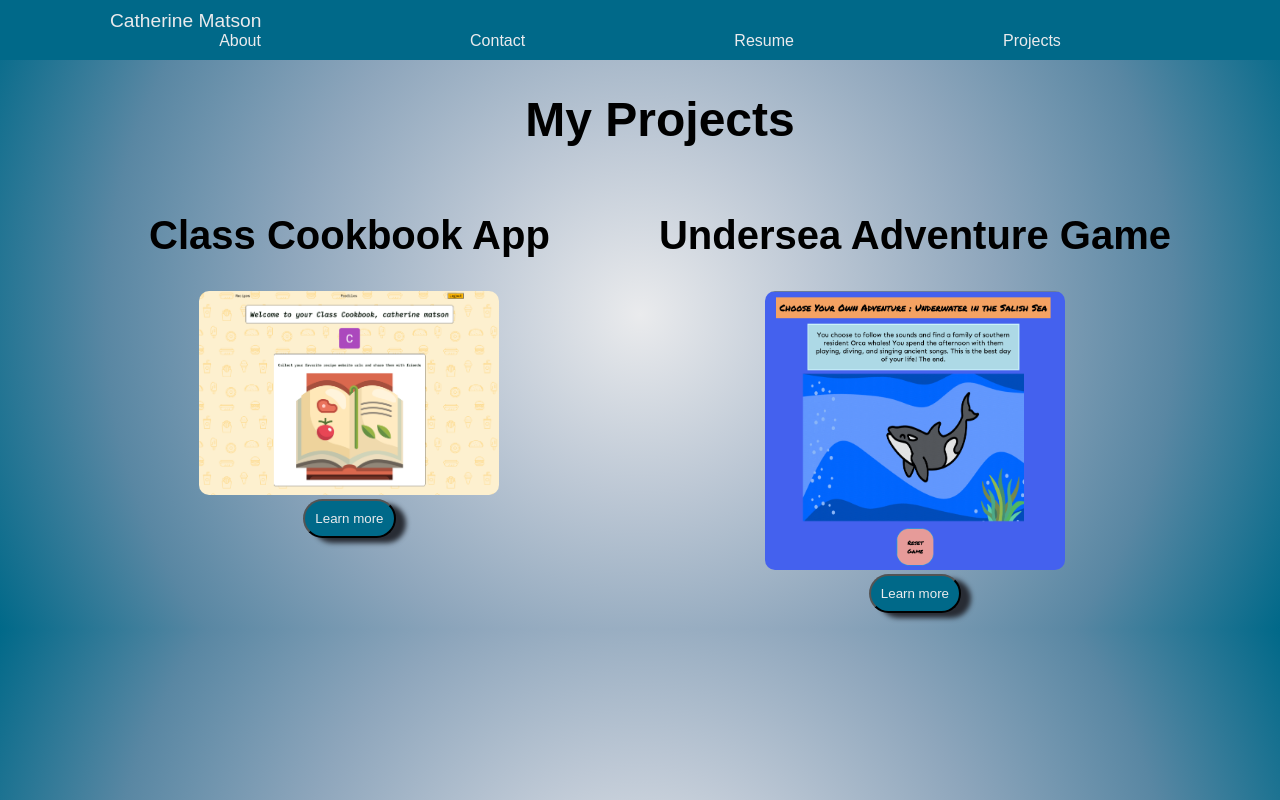
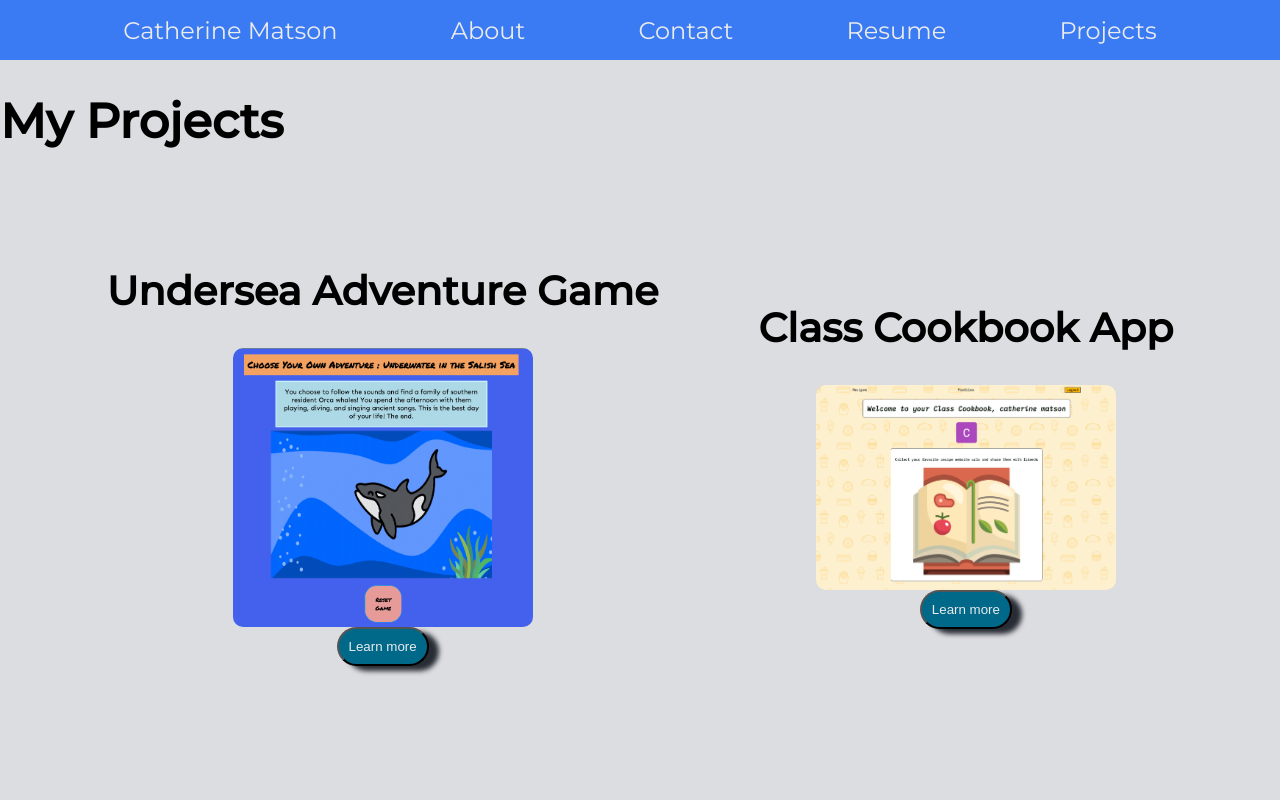
Before and after one commit to CCMatson/catherine-portfolio, a React (Create React App) app: page /projects in a window 1280 px wide. Shown: the top 800 px of the page. Built offline with nearby package versions, Linux system fonts and the light colour scheme; a web font is replaced by a local one.

Commit message:
begin to style project pages

```diff
--- a/src/App.css
+++ b/src/App.css
@@ -1,52 +1,71 @@
 /* <style> */
 
   @import url('https://fonts.googleapis.com/css2?family=Biryani:wght@200;300;400;600;700;800;900&display=swap');
+  @import url('https://fonts.googleapis.com/css2?family=Cardo:ital@0;1&family=Montserrat:ital,wght@0,300;0,400;0,500;1,300;1,400;1,500&display=swap');
 
 /* </style> */
 
 body {
 font-family: 'Biryani', sans-serif;
-background-image: radial-gradient(circle, #eaebed, #bdc8d5, #8ea6bc, #5987a3, #006989);
-background: cover
-
+font-family: 'Cardo', serif;
+font-family: 'Montserrat', sans-serif;
+/* background-image: radial-gradient(circle, #eaebed, #bdc8d5, #8ea6bc, #5987a3, #006989); */
+/* background: cover */
+background-color: RGB(220, 221, 225);
 }
 
 
-.App {
+/* .App {
   text-align: center;
-}
+} */
 
 .navBar {
-  background-color: #006989;
+  /* background-color: #006989; */
+  background-color: RGB(58, 122, 242);
   padding: 10px;
   display: flex;
   flex-direction: column;
+  /* font-family: 'Cardo', serif; */
+  font-weight: 400;
+  font-size: 24px;
 }
 
-.nav-link{
+/* .nav-link{
   display: flex;
   padding-left: 100px;
   font-size: larger;
   color: #eaebed;
-}
+} */
 
-.link-home{
+/* .link-home{
   color: black;
   text-decoration: none;
   color: #eaebed;
 
-}
+} */
 
-.link-home:hover{
+/* .link-home:hover{
   color: #a3bac3;
   text-decoration: none;
-}
+} */
 
 .links-container {
   display: flex;
   justify-content: space-evenly;
+  align-items: center;
+  height: 40px;
 }
 
+h1{
+  font-size: 48px;
+}
+h2{
+  font-size: 40px;
+}
+h4{
+  font-size: 24px;
+  font-family: 'Cardo', serif;
+}
 .link-pages{
   text-decoration: none;
   color: #eaebed;
@@ -54,13 +73,39 @@ background: cover
 
 .link-pages:hover{
   text-decoration: none;
-  color: #a3bac3;
+  color: RGB(58, 122, 242);
+  background-color: #eaebed;
+  border-radius: 5px;
+  padding: 5px;
+
 }
 
 main{
   background-color: transparent;
+  width: 100%;
+}
 
+.home-page{
+  display: flex;
+  justify-content: center;
+  align-items: center;
+  height: 50vh;
 }
+
+.home-text{
+  width: 40%;
+  display: flex;
+  justify-content: center;
+  align-items: center;
+  font-size: 16px;
+}
+.home-image{
+  display: flex;
+  justify-content: center;
+  align-items: center;
+  width: 45%;
+}
+
 
 img {
   width: 300px;
@@ -87,13 +132,13 @@ img {
   border-radius: 20px;
 }
 
-.about-me{
+/* .about-me{
   display: flex;
   justify-content: flex-start;
   align-items: center;
   flex-direction: column;
   padding-top: 150px;
-}
+} */
 
 .resume-container{
   padding-top: 150px;
@@ -137,29 +182,30 @@ img {
   font-weight: bold;
 }
 
+.project-list{
+  display: flex;
+  flex-wrap: wrap;
+  justify-content: center;
+  align-items: center;
+}
+
 .project-preview{
   display: flex;
-  flex-direction: row-reverse;
-  justify-content: space-evenly;
+  justify-content: center;
+  align-items: center;
+  padding: 50px;
 }
 
-.home-page{
+.preview-container{
+  /* height: 25vh;
+  width: 30vw; */
   display: flex;
-  justify-content: flex-start;
+  flex-direction: column;
+  justify-content: center;
   align-items: center;
-  flex-direction: column;
-  padding-top: 150px;
 }
 
-h1{
-  font-size: 48px;
-}
-h2{
-  font-size: 40px;
-}
-h4{
-  font-size: 24px;
-}
+
 
 .learn-more-button{
   background-color: #006989;
--- a/src/components/NavBar.jsx
+++ b/src/components/NavBar.jsx
@@ -3,15 +3,15 @@ import { Link } from "react-router-dom";
 function NavBar() {
     return (
         <nav className="navBar">
-            <div className="nav-link">
-            <Link className="link-home"
+            {/* <div className="nav-link"> */}
+            <div className="links-container">
+            <Link className="link-pages"
                 to='/'
             >
                 Catherine Matson
             </Link>
-            </div>
+            {/* </div> */}
 
-            <div className="links-container">
                 <div>
                     <Link className="link-pages"
                         to='/about'
--- a/src/components/ProjectList.jsx
+++ b/src/components/ProjectList.jsx
@@ -4,17 +4,17 @@ function ProjectList (props) {
   console.log('project list works')
   return (
     <>
+      <h1>My Projects</h1>
     <div className="project-list">
-      <h1>My Projects</h1>
-      <div className="project-preview">
-        {/* <ul> */}
+
+
           {props.myProjects.map((project, idx) =>
-          <div> <ProjectPreview key={idx} title={project.title} image={project.image} />
+          <div className='project-preview'> <ProjectPreview key={idx} title={project.title} image={project.image} />
           </div>
           )}
-        {/* </ul>  */}
+
       </div>
-    </div>
+
       </>
 
   )
--- a/src/data/projects.js
+++ b/src/data/projects.js
@@ -1,11 +1,34 @@
 const myProjects = [
-  { title:"Undersea Adventure Game",
+  {
+    title: "Undersea Adventure Game",
     description: "A Choose-Your-Own-Adventure style game built to utilize array indexing to advance the story based on the user's choices.",
     image: '/UnderseaAdventure.png',
     repositoryLink: 'https://github.com/CCMatson/choose-your-own-adventure.git',
     deploymentLink: 'https://ccmatson-choose-your-own-adventure.netlify.app/',
   },
-  { title:'Class Cookbook App',
+  {
+    title: 'Class Cookbook App',
+    description: '"Class Cookbook" is modern update on the old-fashioned community cookbook. This app is a link collector inspired by Pinterest. Logged in users can add recipe url links to the app, edit and delete recipes, and review other users contributions. This app was created using MEN stack, with database storage supported by mongoose and MongoDB.',
+    image: '/CookBook.png',
+    repositoryLink: 'https://github.com/CCMatson/recipe-collector',
+    deploymentLink: 'https://recipe-collector.fly.dev/'
+  },
+  {
+    title: 'Typescript TicTacToe',
+    description: '"Class Cookbook" is modern update on the old-fashioned community cookbook. This app is a link collector inspired by Pinterest. Logged in users can add recipe url links to the app, edit and delete recipes, and review other users contributions. This app was created using MEN stack, with database storage supported by mongoose and MongoDB.',
+    image: '/CookBook.png',
+    repositoryLink: 'https://github.com/CCMatson/recipe-collector',
+    deploymentLink: 'https://recipe-collector.fly.dev/'
+  },
+  {
+    title: 'PERN Stack Shoe Collector',
+    description: '"Class Cookbook" is modern update on the old-fashioned community cookbook. This app is a link collector inspired by Pinterest. Logged in users can add recipe url links to the app, edit and delete recipes, and review other users contributions. This app was created using MEN stack, with database storage supported by mongoose and MongoDB.',
+    image: '/CookBook.png',
+    repositoryLink: 'https://github.com/CCMatson/recipe-collector',
+    deploymentLink: 'https://recipe-collector.fly.dev/'
+  },
+  {
+    title: 'MERN Stack Fortune Teller App',
     description: '"Class Cookbook" is modern update on the old-fashioned community cookbook. This app is a link collector inspired by Pinterest. Logged in users can add recipe url links to the app, edit and delete recipes, and review other users contributions. This app was created using MEN stack, with database storage supported by mongoose and MongoDB.',
     image: '/CookBook.png',
     repositoryLink: 'https://github.com/CCMatson/recipe-collector',
--- a/src/pages/Contact.jsx
+++ b/src/pages/Contact.jsx
@@ -4,10 +4,10 @@ function Contact() {
     <div className="contact-page">
       <div className="contact-section-one">
     <h1>Contact Information:</h1>
-    <h2>Reach out if you'd like to work with me!</h2>
+    <h4>Reach out if you'd like to work with me!</h4>
       </div>
     <div className="contact-section-two">
-    <h4>My email is Catherine.Matson@gmail.com</h4>
+    <h4>My email is MatsonC75@gmail.com</h4>
     <h4>View my <a href="https://github.com/CCMatson" className="link">Github</a></h4>
     <h4>Connect on <a href="https://www.linkedin.com/in/catherine-c-matson/" className="link">LinkedIn</a></h4>
     </div>
--- a/src/pages/Home.jsx
+++ b/src/pages/Home.jsx
@@ -1,11 +1,14 @@
 function Home() {
   return (
     <>
-    <div className="home-page">
-
-    <h1>Catherine Matson</h1>
-    <h4>Software Engineer, Full Stack Developer</h4>
-    </div>
+        <h1>Hi, I'm Catherine!</h1>
+        <h4>I'm a full stack developer with experience in React and JavaScript. I'm passionate about creating beautiful and accessible apps.</h4>
+      <div className="home-page">
+        <div className="home-text">
+        <h4>What would you do if you knew you would not fail? In late 2022, I asked myself that question and decided to take a leap of faith. I paused a rewarding career in science education to invest in myself, and my career, by taking a General Assembly's Software Engineering Intensive. I find software engineering very fullfilling, and I'm excited about the future. I hope you will you check out my recent projects and reach out to connect with me.</h4>
+      </div>
+        <div className="home-image"><img src="https://i.imgur.com/gvebcRk.png" alt="" /></div>
+        </div>
 
 
     </>
--- a/src/pages/ProjectDetails.jsx
+++ b/src/pages/ProjectDetails.jsx
@@ -15,16 +15,18 @@ function ProjectDetails() {
 
   return (
     <>
+    <div className="details-page">
     <h1>Project Details:</h1>
     <h2>      {project.title}   </h2>
     <h4>{project.description}</h4>
-    <img src={project.image} alt="screen shot of the app landpage" />
+    <img src={project.image} alt="screen shot of the app landing page" />
     <div className="button-container">
 
     <a href={project.repositoryLink}>
     <button className="button">Github</button>  </a>
     <a href={project.deploymentLink}>
     <button className="button">Deployment Link</button>  </a>
+    </div>
 
 
     </div>
--- a/src/pages/Projects.jsx
+++ b/src/pages/Projects.jsx
@@ -6,11 +6,11 @@ function Projects() {
   console.log(myProjects)
   return (
     <>
-      <div>
-        <ul>
+      <div className="projects">
+
         <ProjectList myProjects={myProjects} />
         {/* <ProjectDetails myProjects={myProjects}/> */}
-        </ul>
+
       </div>
       </>
 
```
